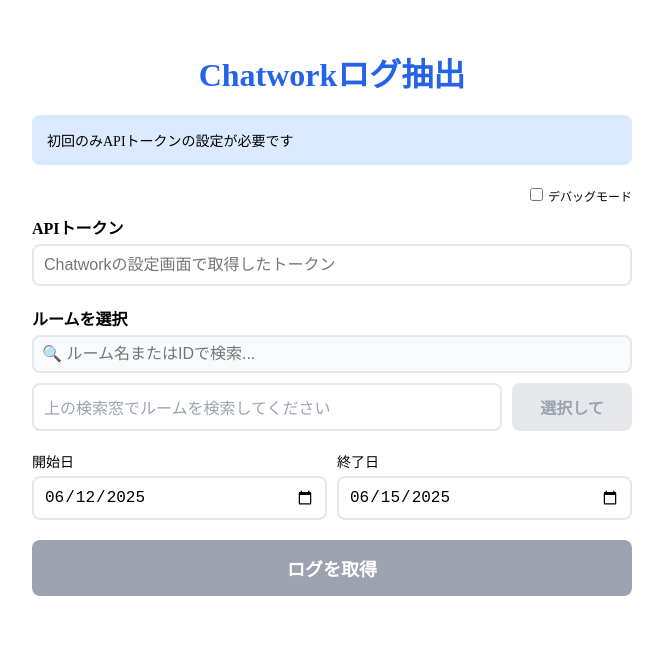
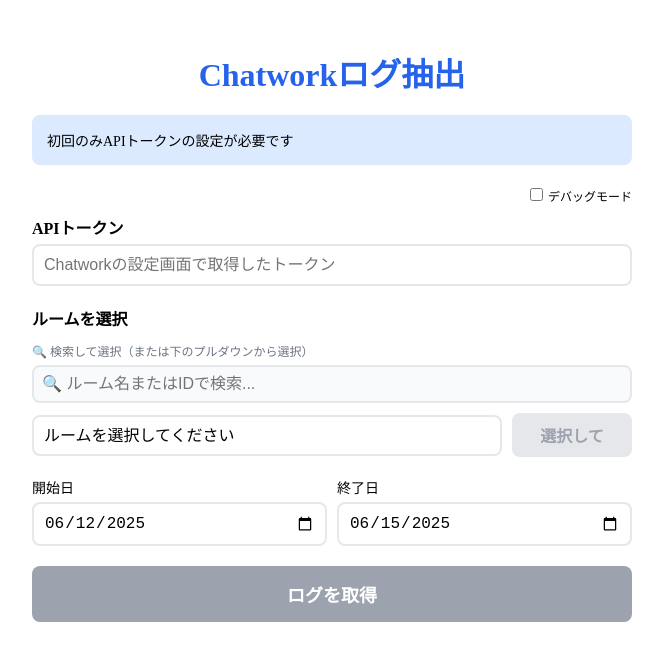
Before and after one commit to Yusuke0018/chatwork-log-extractor, a Next.js app: page / in a window 1280 px wide. Shown: the top 660 px of the page, without its empty margins (308-971 px from the left). Built offline with nearby package versions, Linux system fonts and the light colour scheme.

Commit message:
Update index.js

```diff
--- a/pages/index.js
+++ b/pages/index.js
@@ -552,19 +552,22 @@ export default function Home() {
 
   // キーボード操作処理
   const handleSearchKeyDown = (e) => {
-    if (!showSearchDropdown || filteredRooms.length === 0) return;
+    if (!showSearchDropdown) return;
+
+    const currentRooms = roomSearchQuery ? filteredRooms : rooms;
+    if (currentRooms.length === 0) return;
 
     if (e.key === 'ArrowDown') {
       e.preventDefault();
       setSearchHighlightIndex(prev =>
-        prev < filteredRooms.length - 1 ? prev + 1 : prev
+        prev < currentRooms.length - 1 ? prev + 1 : prev
       );
     } else if (e.key === 'ArrowUp') {
       e.preventDefault();
       setSearchHighlightIndex(prev => prev > 0 ? prev - 1 : -1);
     } else if (e.key === 'Enter' && searchHighlightIndex >= 0) {
       e.preventDefault();
-      selectSearchCandidate(filteredRooms[searchHighlightIndex].room_id);
+      selectSearchCandidate(currentRooms[searchHighlightIndex].room_id);
     } else if (e.key === 'Escape') {
       setShowSearchDropdown(false);
       setSearchHighlightIndex(-1);
@@ -869,18 +872,25 @@ export default function Home() {
         {/* ルーム検索ボックス */}
         {rooms.length > 0 && (
           <div style={{ marginBottom: '10px', position: 'relative' }}>
+            <p style={{
+              fontSize: '12px',
+              color: '#6b7280',
+              marginBottom: '5px'
+            }}>
+              🔍 検索して選択（または下のプルダウンから選択）
+            </p>
             <div style={{ position: 'relative' }}>
               <input
                 type="text"
                 value={roomSearchQuery}
                 onChange={(e) => {
                   setRoomSearchQuery(e.target.value);
-                  setShowSearchDropdown(e.target.value.length > 0);
+                  setShowSearchDropdown(true);
                   setSearchHighlightIndex(-1);
                 }}
                 onKeyDown={handleSearchKeyDown}
                 onFocus={() => {
-                  if (roomSearchQuery) setShowSearchDropdown(true);
+                  setShowSearchDropdown(true);
                 }}
                 onBlur={() => {
                   // 少し遅延を入れて、クリックが完了してから閉じる
@@ -890,6 +900,7 @@ export default function Home() {
                   }, 200);
                 }}
                 placeholder="🔍 ルーム名またはIDで検索..."
+                autoComplete="off"
                 style={{
                   width: '100%',
                   padding: isMobile ? '10px 40px 10px 10px' : '8px 40px 8px 8px',
@@ -957,13 +968,16 @@ export default function Home() {
                         alignItems: 'center',
                         gap: '8px',
                         transition: 'background-color 0.2s',
-                        backgroundColor: String(room.room_id) === String(selectedRoom) ? '#f0f9ff' : 'transparent'
+                        backgroundColor: index === searchHighlightIndex ? '#e0f2fe' :
+                                       String(room.room_id) === String(selectedRoom) ? '#f0f9ff' : 'transparent'
                       }}
                       onMouseEnter={(e) => {
                         e.currentTarget.style.backgroundColor = '#f3f4f6';
+                        setSearchHighlightIndex(index);
                       }}
                       onMouseLeave={(e) => {
                         e.currentTarget.style.backgroundColor =
+                          index === searchHighlightIndex ? '#e0f2fe' :
                           String(room.room_id) === String(selectedRoom) ? '#f0f9ff' : 'transparent';
                       }}
                     >
@@ -1057,8 +1071,11 @@ export default function Home() {
                   color: '#6b7280',
                   textAlign: 'center'
                 }}>
-                  {filteredRooms.length}件 / 全{rooms.length}件
-                  {filteredRooms.length > 0 && (
+                  {roomSearchQuery ?
+                    `${filteredRooms.length}件 / 全${rooms.length}件` :
+                    `全${rooms.length}件`
+                  }
+                  {((roomSearchQuery && filteredRooms.length > 0) || (!roomSearchQuery && rooms.length > 0)) && (
                     <span style={{ marginLeft: '8px' }}>
                       ↑↓キーで選択
                     </span>
@@ -1072,10 +1089,17 @@ export default function Home() {
         <div style={{
           display: 'flex',
           gap: '10px',
-          flexDirection: isMobile ? 'column' : 'row'
+          flexDirection: isMobile ? 'column' : 'row',
+          alignItems: 'center'
         }}>
-          {/* 選択されたルームの表示 */}
-          <div style={{
+          <select
+            value={selectedRoom}
+            onChange={(e) => {
+              console.log('ルーム選択変更:', e.target.value);
+              setSelectedRoom(e.target.value);
+              setRoomSearchQuery(''); // 選択したら検索をクリア
+            }}
+            style={{
               flex: 1,
               padding: isMobile ? '12px' : '10px',
               border: '2px solid #e5e7eb',
@@ -1083,51 +1107,17 @@ export default function Home() {
               fontSize: '16px',
               backgroundColor: selectedRoom && isAutoSaveEnabled(selectedRoom) ? '#f0f9ff' : 'white',
               boxSizing: 'border-box',
-            color: selectedRoom ? '#1f2937' : '#9ca3af',
-            fontWeight: selectedRoom ? 'bold' : 'normal',
-            position: 'relative'
-          }}>
-            {selectedRoom ?
-              (() => {
-                const room = rooms.find(r => String(r.room_id) === String(selectedRoom));
-                return room ? (
-                  <div style={{ paddingRight: '30px' }}>
-                    {isAutoSaveEnabled(selectedRoom) && '⏰ '}
-                    {room.name}
-                    <span style={{
-                      fontSize: '12px',
-                      color: '#6b7280',
-                      marginLeft: '8px',
-                      fontWeight: 'normal'
-                    }}>
-                      (ID: {selectedRoom})
-                    </span>
-                  </div>
-                ) : `ルームID: ${selectedRoom}`;
-              })()
-              : '上の検索窓でルームを検索してください'
-            }
-            {selectedRoom && (
-              <button
-                onClick={() => setSelectedRoom('')}
-                style={{
-                  position: 'absolute',
-                  right: '5px',
-                  top: '50%',
-                  transform: 'translateY(-50%)',
-                  background: 'none',
-                  border: 'none',
-                  cursor: 'pointer',
-                  fontSize: '16px',
-                  color: '#6b7280',
-                  padding: '5px'
+              WebkitAppearance: 'none'
             }}
-                aria-label="選択を解除"
+            disabled={rooms.length === 0}
           >
-                ×
-              </button>
-            )}
-          </div>
+            <option value="">ルームを選択してください</option>
+            {rooms.map((room) => (
+              <option key={room.room_id} value={room.room_id}>
+                {isAutoSaveEnabled(room.room_id) ? '⏰ ' : ''}{room.name}
+              </option>
+            ))}
+          </select>
           <button
             onClick={toggleAutoSave}
             disabled={!selectedRoom || (!isAutoSaveEnabled(selectedRoom) && autoSaveRooms.length >= 10)}
@@ -1147,6 +1137,37 @@ export default function Home() {
             {!selectedRoom ? '選択して' : isAutoSaveEnabled(selectedRoom) ? '🔴 定期OFF' : autoSaveRooms.length >= 10 ? '❌ 上限' : '🟢 定期ON'}
           </button>
         </div>
+
+        {selectedRoom && (
+          <div style={{
+            marginTop: '10px',
+            padding: '10px',
+            backgroundColor: '#f0f9ff',
+            borderRadius: '8px',
+            border: '1px solid #0ea5e9',
+            fontSize: '14px'
+          }}>
+            <strong style={{ color: '#0284c7' }}>選択中のルーム:</strong>
+            <div style={{ marginTop: '5px' }}>
+              {(() => {
+                const room = rooms.find(r => String(r.room_id) === String(selectedRoom));
+                return room ? (
+                  <>
+                    {isAutoSaveEnabled(selectedRoom) && '⏰ '}
+                    {room.name}
+                    <span style={{
+                      fontSize: '12px',
+                      color: '#6b7280',
+                      marginLeft: '8px'
+                    }}>
+                      (ID: {selectedRoom})
+                    </span>
+                  </>
+                ) : `ルームID: ${selectedRoom}`;
+              })()}
+            </div>
+          </div>
+        )}
 
         {selectedRoom && !isAutoSaveEnabled(selectedRoom) && autoSaveRooms.length < 10 && (
           <div style={{ marginTop: '10px', display: 'flex', alignItems: 'center', gap: '10px' }}>
```
Lines whose indentation alone changed are shown as unchanged.
